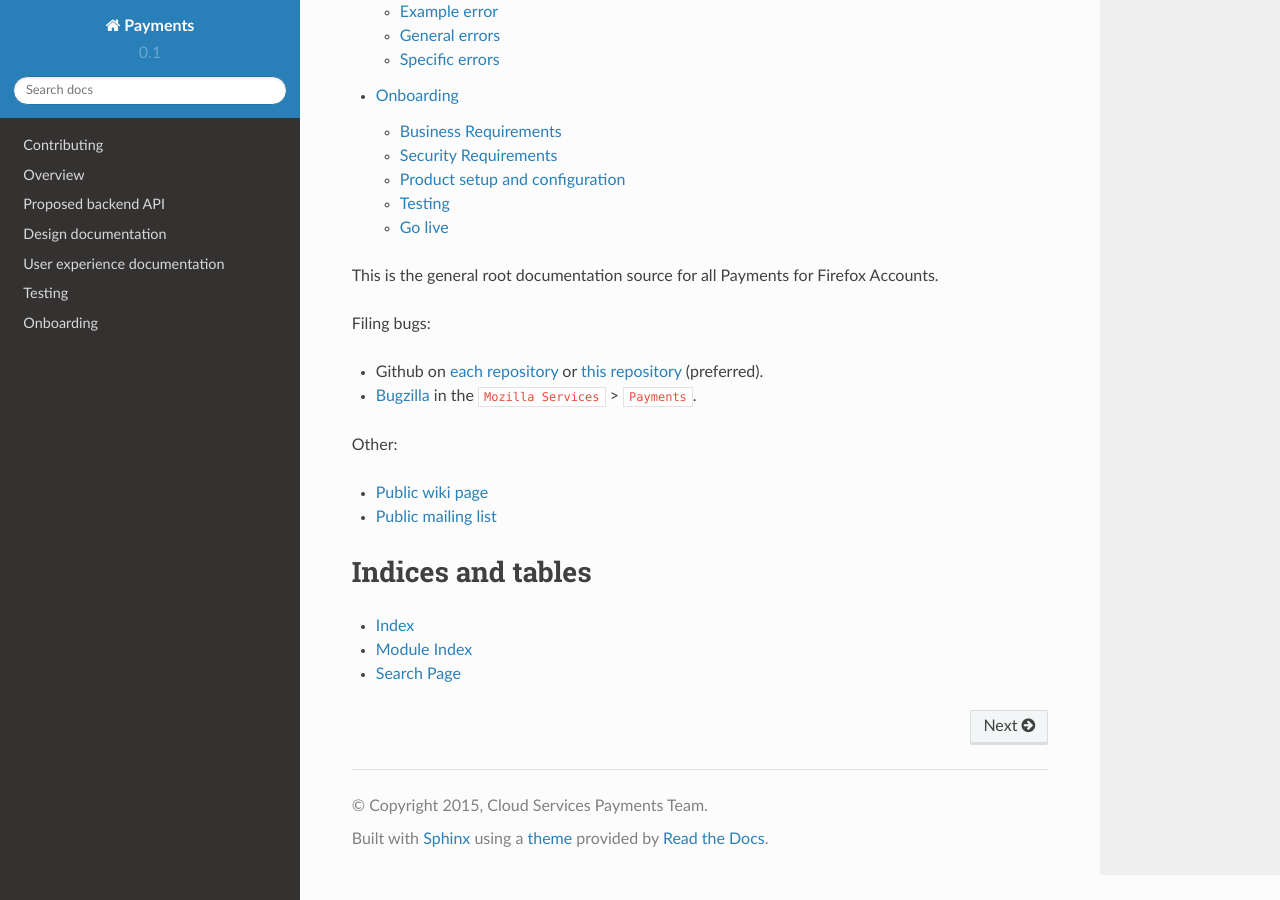
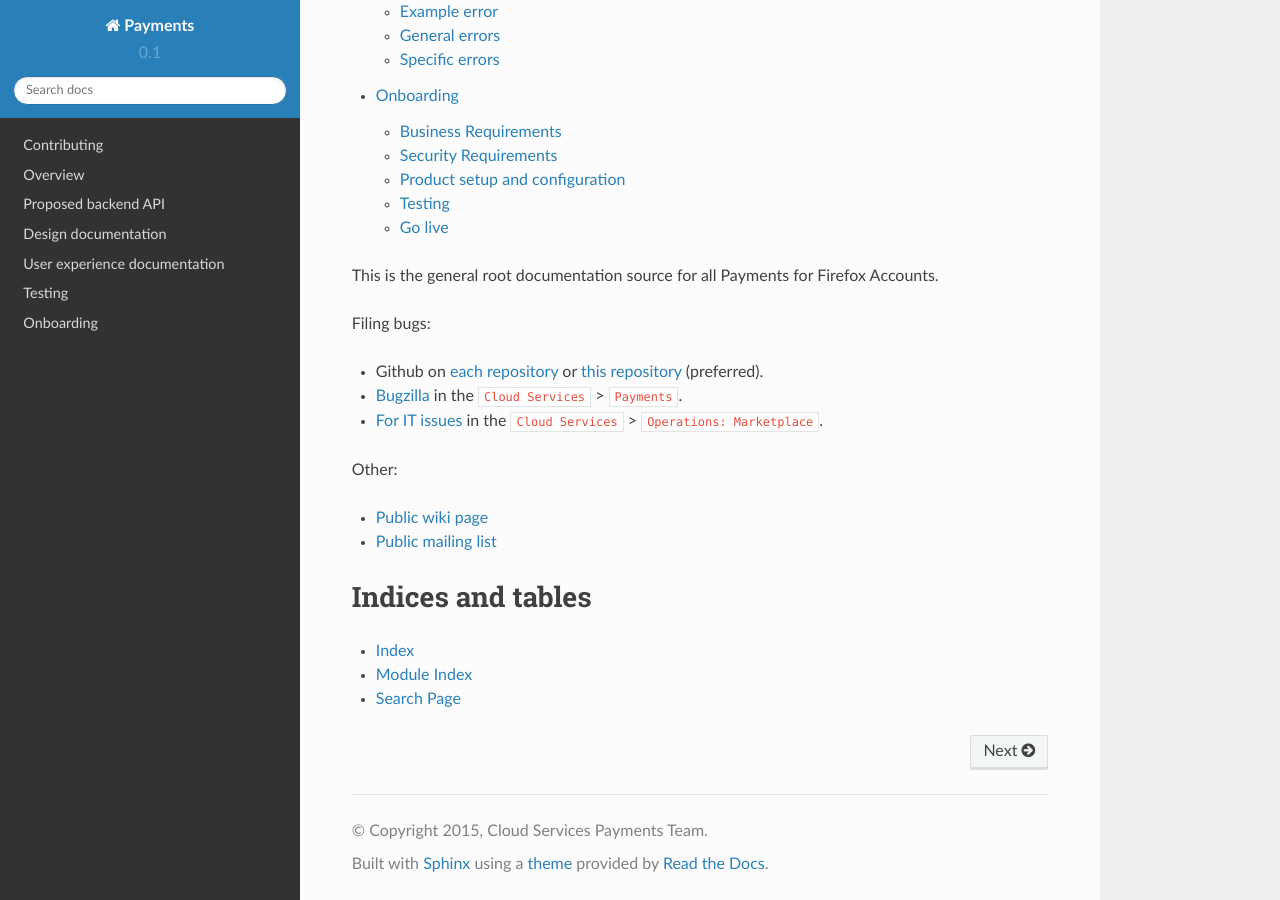
Before and after one commit to mozilla/payments, a Sphinx documentation site: the page built from docs/index.rst, in a window 1280 px wide and 900 px high, scrolled down 748 px. Built offline with Sphinx 7.4.7 and the Read the Docs theme 2.0.0, drawn with Linux system fonts in a browser that asks for light colours.

Commit message:
add in IT issues bug link

```diff
--- a/docs/index.rst
+++ b/docs/index.rst
@@ -20,7 +20,8 @@
 Filing bugs:
 
 * Github on :ref:`each repository <components-label>` or `this repository <https://github.com/mozilla/payments/issues>`_ (preferred).
-* `Bugzilla <https://bugzilla.mozilla.org/enter_bug.cgi?product=Mozilla%20Services&component=Payments>`_ in the ``Mozilla Services`` > ``Payments``.
+* `Bugzilla <https://bugzilla.mozilla.org/enter_bug.cgi?product=Cloud%20Services&component=Payments>`_ in the ``Cloud Services`` > ``Payments``.
+* `For IT issues <https://bugzilla.mozilla.org/enter_bug.cgi?product=Cloud%20Services&component=Operations:%20Marketplace>`_ in the ``Cloud Services`` > ``Operations: Marketplace``.
 
 Other:
 
```
